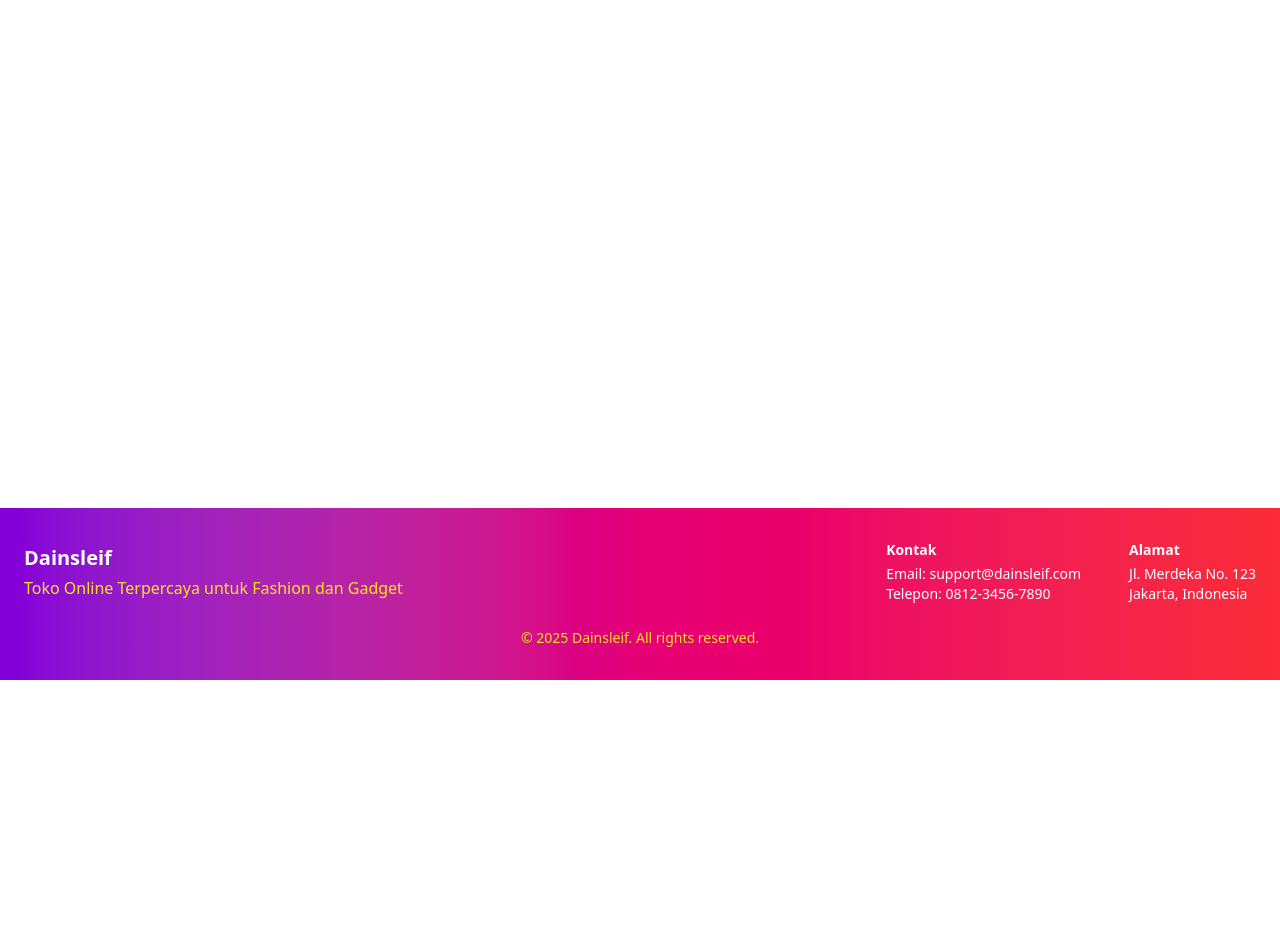
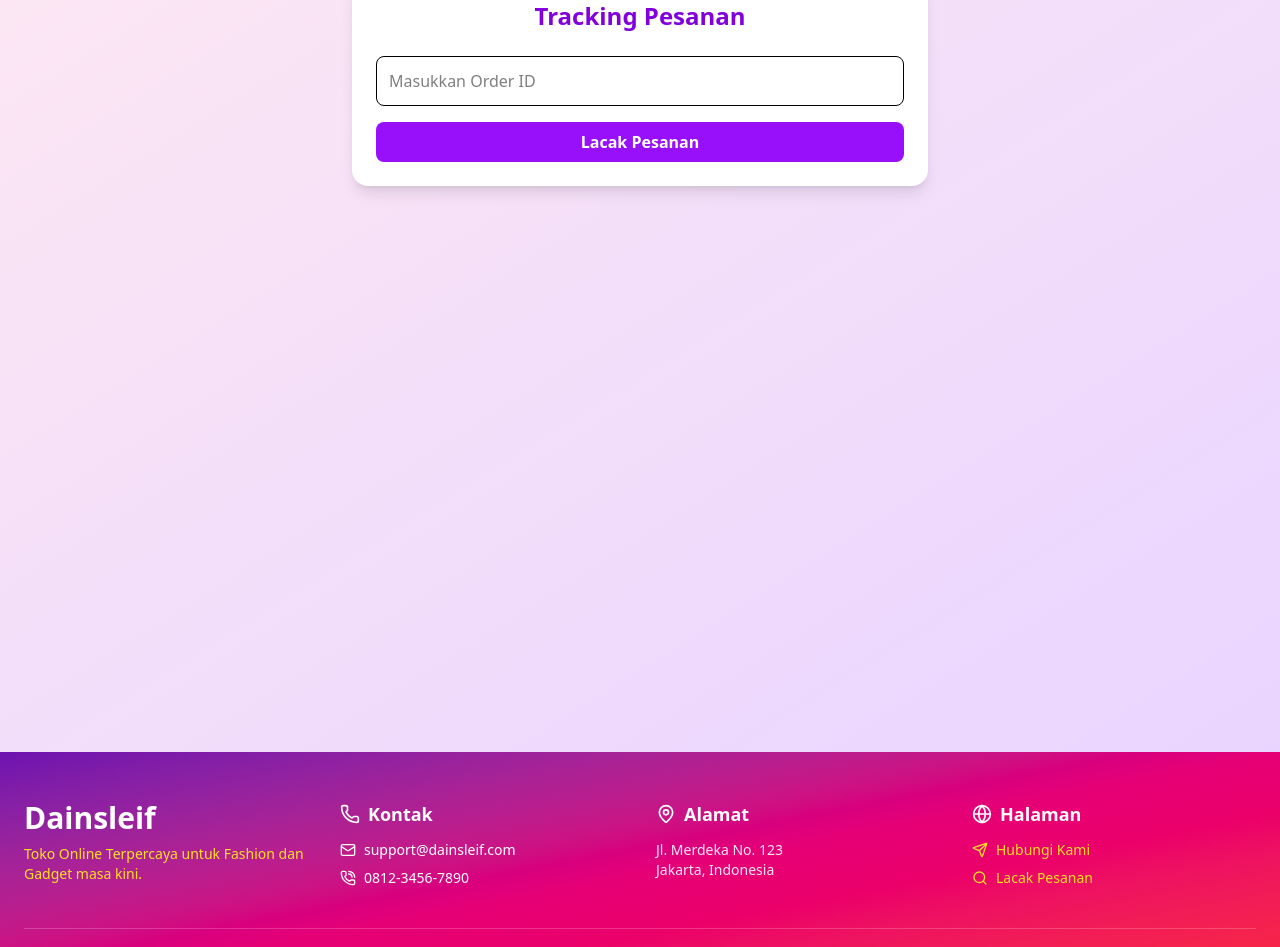
Before and after one commit to kingslayer902/dainslief, a Vue app: page /tracking in a window 1280 px wide. Shown: the part 120-1067 px from the top of the page. Before the commit the page ends 800 px from the top, so only its background shows below. Built offline with nearby package versions, Linux system fonts and the light colour scheme.

Commit message:
Update Footer with Contact & Tracking links, add new ContactView and TrackingView pages

```diff
--- a/package.json
+++ b/package.json
@@ -11,6 +11,7 @@
   "dependencies": {
     "@tailwindcss/vite": "^4.1.8",
     "axios": "^1.9.0",
+    "lucide-vue-next": "^0.514.0",
     "pinia": "^3.0.1",
     "tailwindcss": "^4.1.8",
     "vue": "^3.5.13",
--- a/src/components/Footer.vue
+++ b/src/components/Footer.vue
@@ -1,33 +1,80 @@
 <template>
-  <footer
-      class="bg-gradient-to-r from-purple-700 via-pink-600 to-red-500 text-white py-8"
-    style="border: none; box-shadow: none;"
-  >
-    <div class="max-w-7xl mx-auto px-6 flex flex-col md:flex-row justify-between items-center space-y-4 md:space-y-0">
+  <footer class="bg-gradient-to-br from-purple-800 via-pink-600 to-red-500 text-white pt-12 pb-8 px-6 shadow-inner">
+    <div class="max-w-7xl mx-auto grid md:grid-cols-4 gap-8">
+      <!-- Brand -->
       <div>
-        <h3 class="text-xl font-extrabold mb-1">Dainsleif</h3>
-        <p class="text-yellow-300">Toko Online Terpercaya untuk Fashion dan Gadget</p>
+        <h2 class="text-3xl font-bold mb-2">Dainsleif</h2>
+        <p class="text-yellow-300 text-sm">Toko Online Terpercaya untuk Fashion dan Gadget masa kini.</p>
       </div>
 
-      <div class="flex flex-col md:flex-row space-y-2 md:space-y-0 md:space-x-12 text-sm">
-        <div>
-          <h4 class="font-semibold mb-1">Kontak</h4>
-          <p>Email: support@dainsleif.com</p>
-          <p>Telepon: 0812-3456-7890</p>
-        </div>
-        <div>
-          <h4 class="font-semibold mb-1">Alamat</h4>
-          <p>Jl. Merdeka No. 123</p>
-          <p>Jakarta, Indonesia</p>
-        </div>
+      <!-- Kontak -->
+      <div>
+        <h4 class="text-lg font-semibold mb-3 flex items-center gap-2">
+          <Phone class="w-5 h-5" /> Kontak
+        </h4>
+        <ul class="space-y-2 text-sm">
+          <li class="flex items-center gap-2 hover:text-yellow-300 transition">
+            <Mail class="w-4 h-4" /> support@dainsleif.com
+          </li>
+          <li class="flex items-center gap-2 hover:text-yellow-300 transition">
+            <PhoneCall class="w-4 h-4" /> 0812-3456-7890
+          </li>
+        </ul>
+      </div>
+
+      <!-- Alamat -->
+      <div>
+        <h4 class="text-lg font-semibold mb-3 flex items-center gap-2">
+          <MapPin class="w-5 h-5" /> Alamat
+        </h4>
+        <p class="text-sm text-white/90">Jl. Merdeka No. 123</p>
+        <p class="text-sm text-white/90">Jakarta, Indonesia</p>
+      </div>
+
+      <!-- Halaman -->
+      <div>
+        <h4 class="text-lg font-semibold mb-3 flex items-center gap-2">
+          <Globe class="w-5 h-5" /> Halaman
+        </h4>
+        <ul class="space-y-2 text-sm">
+          <li>
+            <RouterLink
+              to="/contact"
+              class="flex items-center gap-2 text-yellow-300 hover:text-white transition"
+            >
+              <Send class="w-4 h-4" /> Hubungi Kami
+            </RouterLink>
+          </li>
+          <li>
+            <RouterLink
+              to="/tracking"
+              class="flex items-center gap-2 text-yellow-300 hover:text-white transition"
+            >
+              <Search class="w-4 h-4" /> Lacak Pesanan
+            </RouterLink>
+          </li>
+        </ul>
       </div>
     </div>
 
-    <div class="text-center mt-6 text-yellow-300 text-sm">
+    <div class="border-t border-white/20 mt-10 pt-4 text-center text-sm text-yellow-300">
       &copy; 2025 Dainsleif. All rights reserved.
     </div>
   </footer>
 </template>
+
+<script setup>
+import { RouterLink } from 'vue-router'
+import {
+  Mail,
+  Phone,
+  PhoneCall,
+  MapPin,
+  Globe,
+  Send,
+  Search,
+} from 'lucide-vue-next'
+</script>
 
 <style scoped>
 footer {
--- a/src/router/index.js
+++ b/src/router/index.js
@@ -15,7 +15,7 @@ import ProfileView from '@/views/ProfileView.vue'
 import ResetPasswordView from '@/views/ResetPasswordView.vue'
 import ProductDetailView from '@/views/ProductDetailView.vue'
 import CartView from '@/views/CartView.vue'
-
+import ContactView from '@/views/ContactView.vue'
 const routes = [
   { path: '/', name: 'Home', component: HomeView },
   { path: '/about', name: 'About', component: AboutView },
@@ -31,6 +31,9 @@ const routes = [
   { path: '/reset-password', name: 'ResetPassword', component: ResetPasswordView },
   { path: '/productdetail/:id', name: 'productdetail', component: ProductDetailView },
   {path: '/cart',name: 'cart', component: CartView},
+  {path: '/contact', name: 'contact',component: ContactView},
+  {path:'/tracking',name: 'tracking', component: () => import('@/views/TrackingView.vue')},
+
 ]
 
 const router = createRouter({
--- /dev/null
+++ b/src/views/ContactView.vue
@@ -0,0 +1,58 @@
+<template>
+  <section class="min-h-screen bg-white dark:bg-gray-900 text-gray-800 dark:text-white p-6">
+    <div class="max-w-3xl mx-auto mt-12">
+      <h1 class="text-3xl font-bold mb-6 text-center">Contact Us</h1>
+      <form @submit.prevent="submitForm" class="space-y-4 bg-gray-100 dark:bg-gray-800 p-6 rounded-xl shadow">
+        <input v-model="form.name" type="text" placeholder="Your Name" class="w-full p-3 rounded-lg border" required />
+        <input v-model="form.email" type="email" placeholder="Your Email" class="w-full p-3 rounded-lg border" required />
+        <textarea v-model="form.message" placeholder="Your Message" class="w-full p-3 rounded-lg border h-40 resize-none" required></textarea>
+        <button type="submit" class="bg-blue-600 hover:bg-blue-700 text-white py-3 px-6 rounded-lg cursor-pointer">
+          Send Message
+        </button>
+      </form>
+
+      <div class="text-center mt-8">
+        <p class="mb-2">Follow us:</p>
+        <div class="flex justify-center space-x-6 text-xl">
+          <a href="https://instagram.com" target="_blank" class="hover:text-pink-500">📷 Instagram</a>
+          <a href="https://facebook.com" target="_blank" class="hover:text-blue-600">📘 Facebook</a>
+          <a href="https://tiktok.com" target="_blank" class="hover:text-black">🎵 TikTok</a>
+        </div>
+      </div>
+    </div>
+  </section>
+</template>
+
+<script setup>
+import { ref } from 'vue'
+import { toast } from 'vue3-toastify'
+
+const form = ref({
+  name: '',
+  email: '',
+  message: ''
+})
+
+const submitForm = () => {
+  toast.success('Your message has been sent!', {
+    autoClose: 2000
+  })
+
+  form.value = {
+    name: '',
+    email: '',
+    message: ''
+  }
+}
+</script>
+
+<style scoped>
+input, textarea {
+  transition: 0.2s;
+}
+input:focus, textarea:focus {
+  outline: none;
+  border-color: #3b82f6;
+  box-shadow: 0 0 0 2px rgba(59, 130, 246, 0.4);
+}
+</style>
--- /dev/null
+++ b/src/views/TrackingView.vue
@@ -0,0 +1,54 @@
+<!-- src/views/OrderTrackingView.vue -->
+<template>
+  <div class="min-h-screen p-6 bg-gradient-to-br from-pink-100 to-purple-200">
+    <div class="max-w-xl mx-auto bg-white p-6 rounded-2xl shadow-lg">
+      <h2 class="text-2xl font-bold text-center text-purple-700 mb-6">Tracking Pesanan</h2>
+      <input
+        v-model="orderId"
+        type="text"
+        placeholder="Masukkan Order ID"
+        class="w-full p-3 border rounded-lg mb-4 focus:outline-none focus:ring-2 focus:ring-purple-400"
+      />
+      <button
+        @click="trackOrder"
+        class="w-full bg-purple-600 hover:bg-purple-700 text-white font-semibold py-2 px-4 rounded-lg transition"
+      >
+        Lacak Pesanan
+      </button>
+
+      <div v-if="trackingInfo" class="mt-6 bg-purple-100 p-4 rounded-lg">
+        <h3 class="font-semibold text-lg mb-2 text-purple-800">Status Pesanan:</h3>
+        <p><strong>ID:</strong> {{ trackingInfo.id }}</p>
+        <p><strong>Status:</strong> {{ trackingInfo.status }}</p>
+        <p><strong>Perkiraan Tiba:</strong> {{ trackingInfo.eta }}</p>
+      </div>
+
+      <div v-if="error" class="mt-4 text-red-500">{{ error }}</div>
+    </div>
+  </div>
+</template>
+
+<script setup>
+import { ref } from 'vue'
+
+const orderId = ref('')
+const trackingInfo = ref(null)
+const error = ref('')
+
+const dummyOrders = [
+  { id: 'ORD123', status: 'Dikirim', eta: '3 hari' },
+  { id: 'ORD456', status: 'Sedang dikemas', eta: '5 hari' },
+  { id: 'ORD789', status: 'Sampai tujuan', eta: 'Sudah diterima' },
+]
+
+function trackOrder() {
+  error.value = ''
+  trackingInfo.value = null
+  const result = dummyOrders.find(order => order.id === orderId.value.trim().toUpperCase())
+  if (result) {
+    trackingInfo.value = result
+  } else {
+    error.value = 'Order ID tidak ditemukan.'
+  }
+}
+</script>
```
Also changed, not shown: 1 other file (tests, documents, lock files or other folders).
